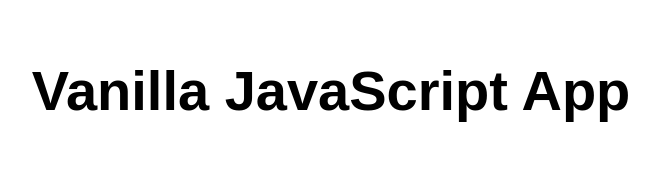
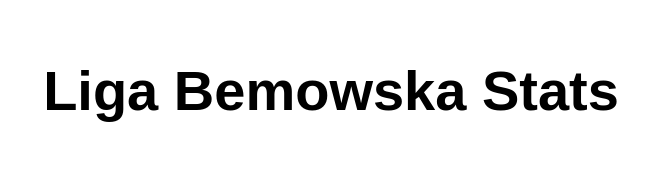
Before and after one commit to kalina559/LigaBemowskaApp, a website: page src/index.html in a window 1280 px wide. Shown: the whole page, without its empty margins (309-968 px from the left). Drawn offline with Linux system fonts and the light colour scheme.

Commit message:
Updated the page text as well

```diff
--- a/src/index.html
+++ b/src/index.html
@@ -10,7 +10,7 @@
 
 <body>
   <main>
-    <h1>Vanilla JavaScript App</h1>
+    <h1>Liga Bemowska Stats</h1>
   </main>
 </body>
 
```
